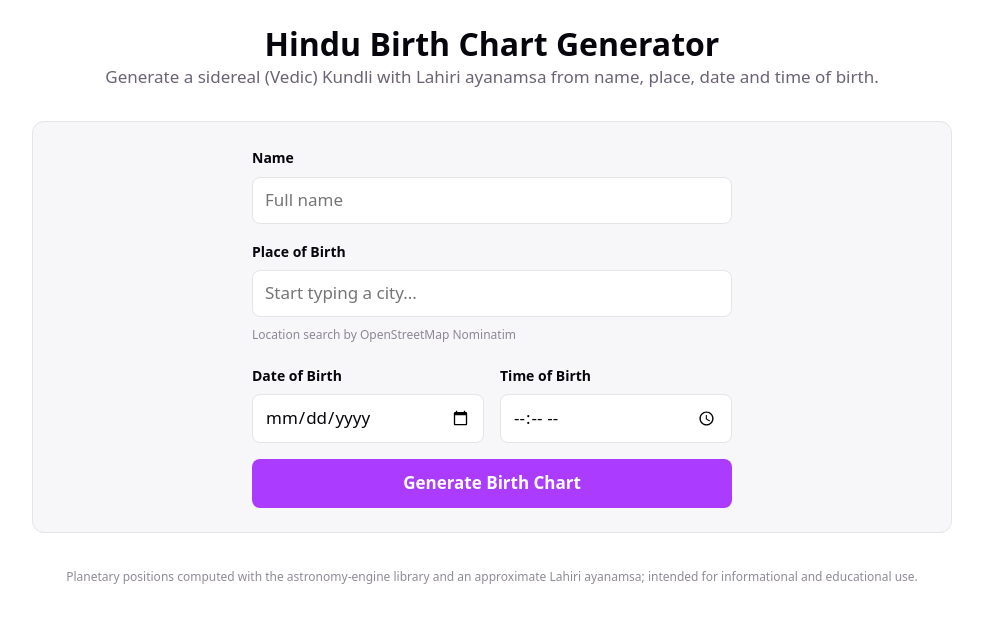
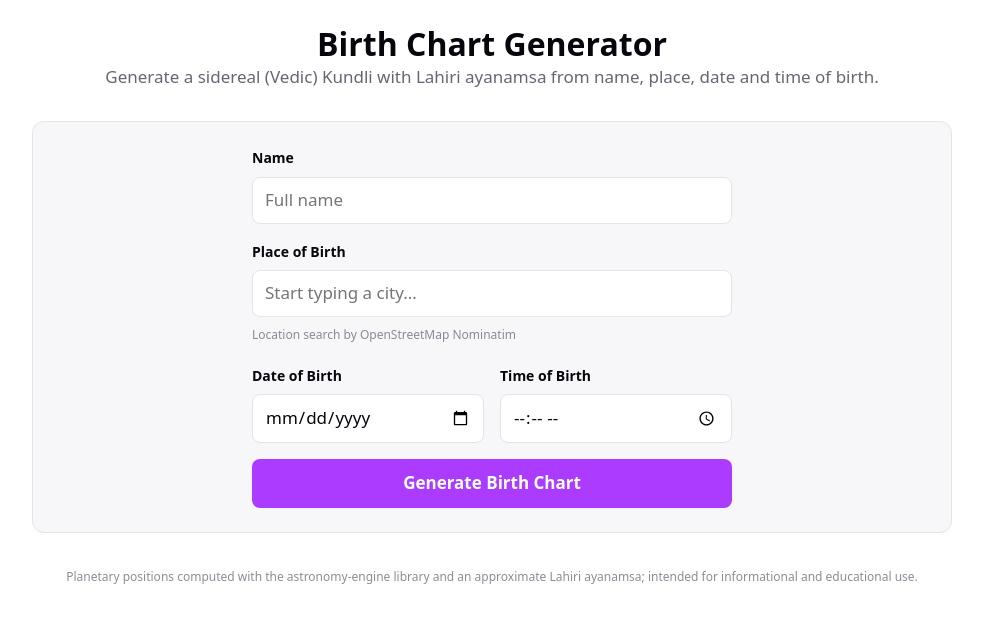
Before and after one commit to AdityaRaj1190/PersonalRepo, a React (Vite) app: page / in a window 1280 px wide. Shown: the top 622 px of the page, without its empty margins (148-1131 px from the left). Built offline with nearby package versions, Linux system fonts and the light colour scheme.

Commit message:
Rename page/app title to a generic "Birth Chart Generator"
Co-Authored-By: Claude Sonnet 5 <noreply@anthropic.com>
Claude-Session: https://claude.ai/code/session_014U8TbtCZ1PRn48LZCBbywn

```diff
--- a/index.html
+++ b/index.html
@@ -4,7 +4,7 @@
     <meta charset="UTF-8" />
     <link rel="icon" type="image/svg+xml" href="/favicon.svg" />
     <meta name="viewport" content="width=device-width, initial-scale=1.0" />
-    <title>Hindu Birth Chart Generator</title>
+    <title>Birth Chart Generator</title>
   </head>
   <body>
     <div id="root"></div>
--- a/src/App.jsx
+++ b/src/App.jsx
@@ -29,7 +29,7 @@ export default function App() {
   return (
     <div className="app">
       <header className="app-header">
-        <h1>Hindu Birth Chart Generator</h1>
+        <h1>Birth Chart Generator</h1>
         <p>Generate a sidereal (Vedic) Kundli with Lahiri ayanamsa from name, place, date and time of birth.</p>
       </header>
 
```
Also changed, not shown: 1 other file (tests, documents, lock files or other folders).
